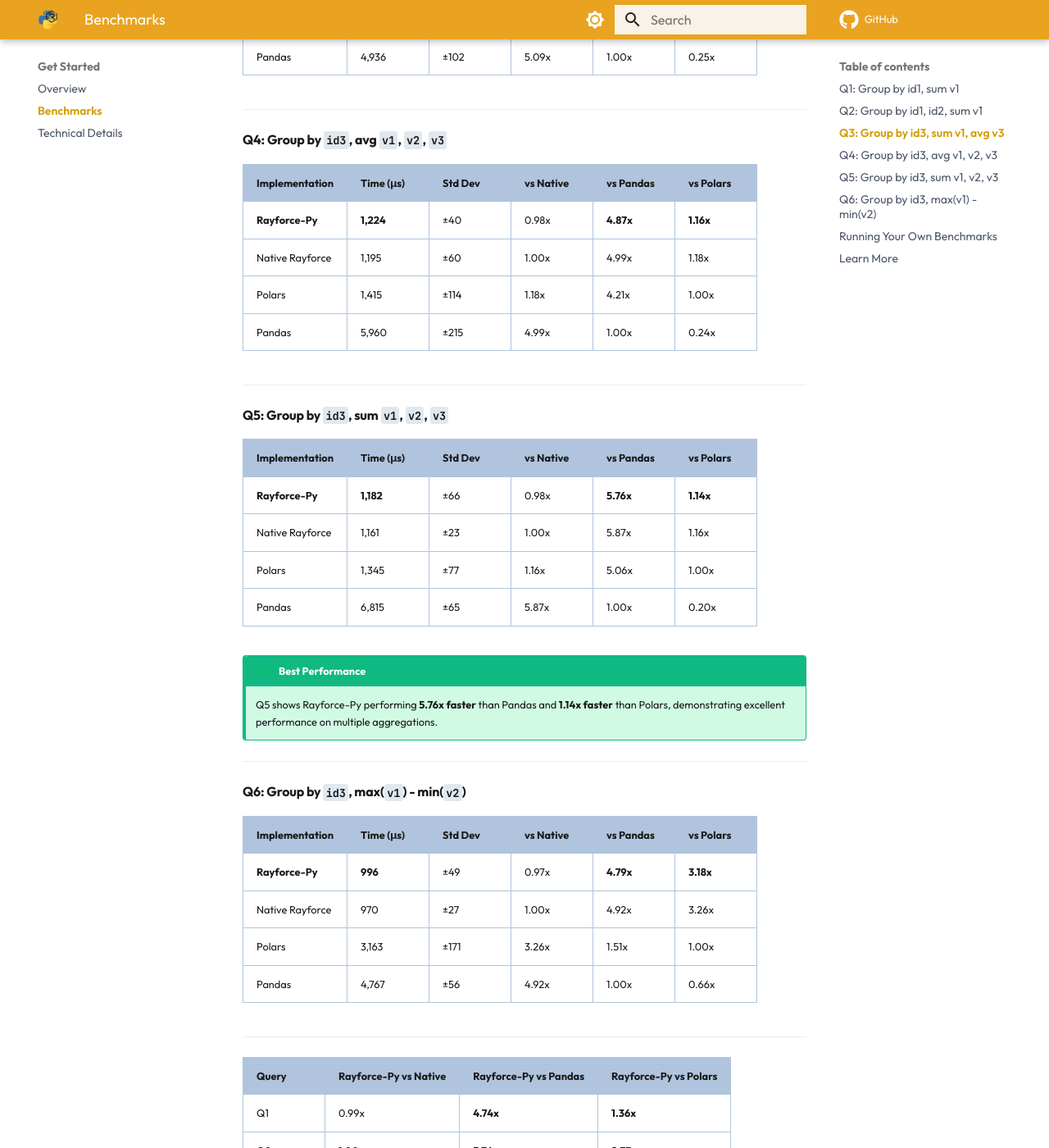
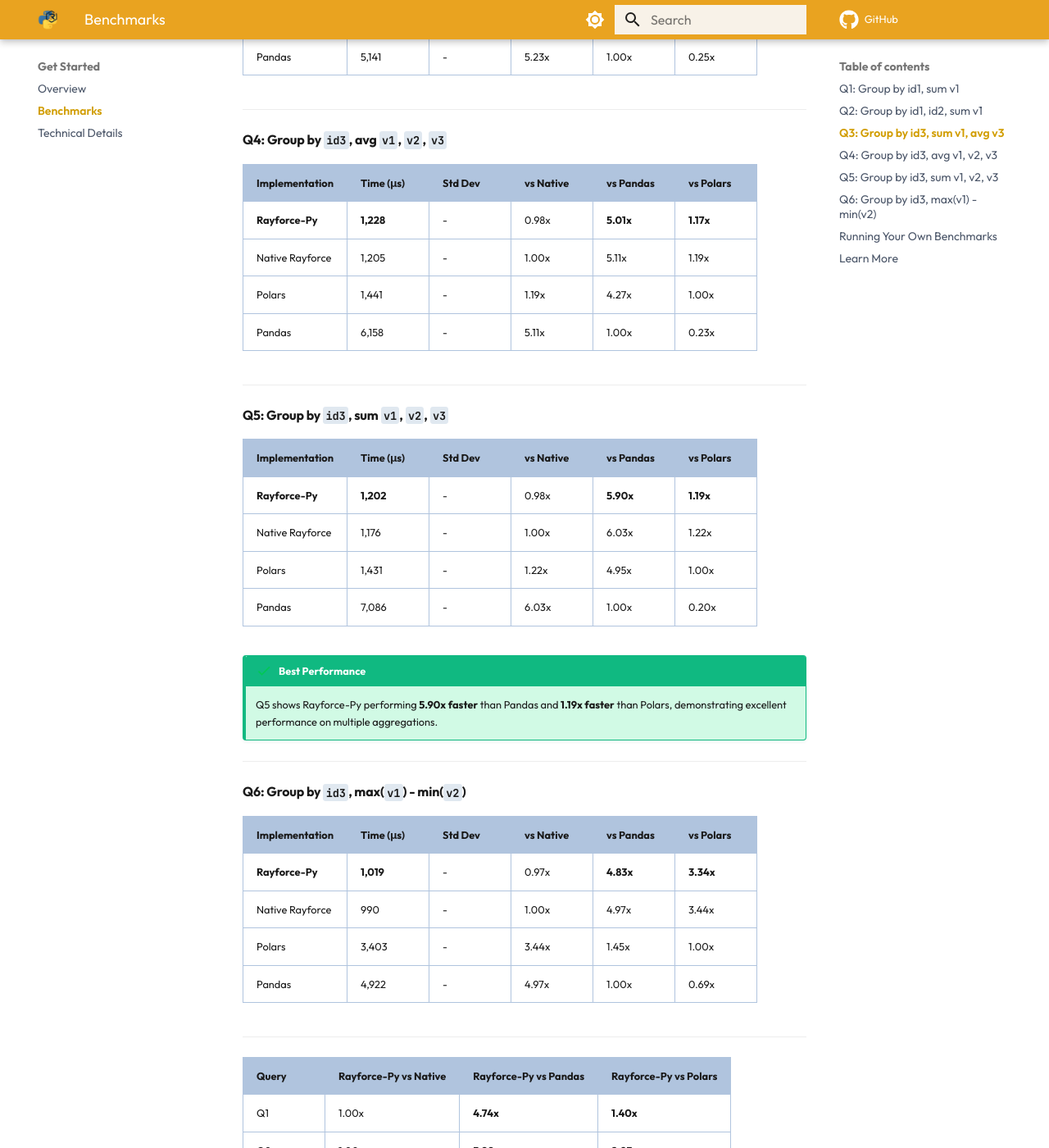
Before and after one commit to RayforceDB/rayforce-py, an MkDocs documentation site: the page built from docs/docs/content/get-started/benchmarks.md, in a window 1280 px wide and 1400 px high, scrolled down 2079 px. Shown: the whole window at 82% size. Built offline with MkDocs 1.6.1 and Material for MkDocs 9.7.7, drawn with Linux system fonts in a browser that asks for light colours; comment, search, counter and statistics services are not loaded; a style sheet for code colours, icons or effects is not loaded; some of the changed text lies outside the part shown.

Commit message:
Update benchmarks

```diff
--- a/docs/docs/content/get-started/benchmarks.md
+++ b/docs/docs/content/get-started/benchmarks.md
@@ -8,46 +8,46 @@ Rayforce-Py delivers exceptional performance, closely matching native Rayforce w
     <div style="flex: 1;">
       <div style="display: flex; justify-content: space-between; margin-bottom: 0.5rem;">
         <span style="font-weight: 600;">Rayforce-Py</span>
-        <span style="color: var(--gold-500); font-weight: 700;">1,093 μs</span>
+        <span style="color: var(--gold-500); font-weight: 700;">1,271 μs</span>
       </div>
       <div style="background: var(--bg-tertiary); height: 8px; border-radius: 4px; overflow: hidden;">
-        <div style="background: linear-gradient(90deg, var(--gold-500), var(--gold-400)); height: 100%; width: 16.4%;"></div>
+        <div style="background: linear-gradient(90deg, var(--gold-500), var(--gold-400)); height: 100%; width: 18.5%;"></div>
       </div>
     </div>
-    <div style="color: var(--gold-500); font-weight: 700; min-width: 60px; text-align: right;">5.16x</div>
+    <div style="color: var(--gold-500); font-weight: 700; min-width: 60px; text-align: right;">5.26x</div>
   </div>
 
   <div style="display: flex; align-items: center; gap: 1rem; margin-bottom: 1rem;">
     <div style="flex: 1;">
       <div style="display: flex; justify-content: space-between; margin-bottom: 0.5rem;">
         <span style="font-weight: 600;">Native Rayforce</span>
-        <span style="color: var(--navy-300); font-weight: 700;">1,146 μs</span>
+        <span style="color: var(--navy-300); font-weight: 700;">1,257 μs</span>
       </div>
       <div style="background: var(--bg-tertiary); height: 8px; border-radius: 4px; overflow: hidden;">
-        <div style="background: linear-gradient(90deg, var(--navy-400), var(--navy-300)); height: 100%; width: 17.2%;"></div>
+        <div style="background: linear-gradient(90deg, var(--navy-400), var(--navy-300)); height: 100%; width: 18.3%;"></div>
       </div>
     </div>
-    <div style="color: var(--navy-300); font-weight: 700; min-width: 60px; text-align: right;">5.82x</div>
+    <div style="color: var(--navy-300); font-weight: 700; min-width: 60px; text-align: right;">5.46x</div>
   </div>
 
   <div style="display: flex; align-items: center; gap: 1rem; margin-bottom: 1rem;">
     <div style="flex: 1;">
       <div style="display: flex; justify-content: space-between; margin-bottom: 0.5rem;">
         <span style="font-weight: 600;">Polars</span>
-        <span style="color: var(--text-secondary); font-weight: 700;">2,474 μs</span>
+        <span style="color: var(--text-secondary); font-weight: 700;">2,572 μs</span>
       </div>
       <div style="background: var(--bg-tertiary); height: 8px; border-radius: 4px; overflow: hidden;">
-        <div style="background: linear-gradient(90deg, var(--text-secondary), var(--text-secondary)); height: 100%; width: 37.1%;"></div>
+        <div style="background: linear-gradient(90deg, var(--text-secondary), var(--text-secondary)); height: 100%; width: 37.5%;"></div>
       </div>
     </div>
-    <div style="color: var(--text-secondary); font-weight: 700; min-width: 60px; text-align: right;">2.70x</div>
+    <div style="color: var(--text-secondary); font-weight: 700; min-width: 60px; text-align: right;">2.67x</div>
   </div>
 
   <div style="display: flex; align-items: center; gap: 1rem;">
     <div style="flex: 1;">
       <div style="display: flex; justify-content: space-between; margin-bottom: 0.5rem;">
         <span style="font-weight: 600;">Pandas</span>
-        <span style="color: var(--text-secondary); font-weight: 700;">6,667 μs</span>
+        <span style="color: var(--text-secondary); font-weight: 700;">6,860 μs</span>
       </div>
       <div style="background: var(--bg-tertiary); height: 8px; border-radius: 4px; overflow: hidden;">
         <div style="background: linear-gradient(90deg, var(--text-secondary), var(--text-tertiary)); height: 100%; width: 100%;"></div>
@@ -60,11 +60,11 @@ Rayforce-Py delivers exceptional performance, closely matching native Rayforce w
 
 <div class="benchmark-stats" style="display: grid; grid-template-columns: repeat(auto-fit, minmax(200px, 1fr)); gap: 1.5rem; margin: 2rem 0;">
   <div style="background: linear-gradient(135deg, rgba(233, 163, 32, 0.1) 0%, rgba(233, 163, 32, 0.05) 100%); padding: 1.5rem; border-radius: 12px; border: 1px solid rgba(233, 163, 32, 0.2);">
-    <div style="font-size: 2.5rem; font-weight: 800; color: var(--gold-500); margin-bottom: 0.5rem;">~1.81x</div>
+    <div style="font-size: 2.5rem; font-weight: 800; color: var(--gold-500); margin-bottom: 0.5rem;">~2x</div>
     <div style="color: var(--text-secondary); font-size: 0.8rem;">Faster than Polars</div>
   </div>
   <div style="background: linear-gradient(135deg, rgba(233, 163, 32, 0.1) 0%, rgba(233, 163, 32, 0.05) 100%); padding: 1.5rem; border-radius: 12px; border: 1px solid rgba(233, 163, 32, 0.2);">
-    <div style="font-size: 2.5rem; font-weight: 800; color: var(--gold-500); margin-bottom: 0.5rem;">~5.16x</div>
+    <div style="font-size: 2.5rem; font-weight: 800; color: var(--gold-500); margin-bottom: 0.5rem;">~5.3x</div>
     <div style="color: var(--text-secondary); font-size: 0.8rem;">Faster than Pandas</div>
   </div>
   <div style="background: linear-gradient(135deg, rgba(233, 163, 32, 0.1) 0%, rgba(233, 163, 32, 0.05) 100%); padding: 1.5rem; border-radius: 12px; border: 1px solid rgba(233, 163, 32, 0.2);">
@@ -87,10 +87,10 @@ Rayforce-Py delivers exceptional performance, closely matching native Rayforce w
 
 | Implementation | Time (μs) | Std Dev | vs Native | vs Pandas | vs Polars |
 |----------------|-----------|---------|------------|-----------|-----------|
-| **Rayforce-Py** | **767** | ±72 | 0.99x | **4.74x** | **1.36x** |
-| Native Rayforce | 762 | ±31 | 1.00x | 4.78x | 1.37x |
-| Polars | 1,045 | ±92 | 1.37x | 3.48x | 1.00x |
-| Pandas | 3,638 | ±113 | 4.78x | 1.00x | 0.29x |
+| **Rayforce-Py** | **781** | - | 1.00x | **4.74x** | **1.40x** |
+| Native Rayforce | 779 | - | 1.00x | 4.75x | 1.41x |
+| Polars | 1,096 | - | 1.41x | 3.37x | 1.00x |
+| Pandas | 3,696 | - | 4.75x | 1.00x | 0.30x |
 
 ---
 
@@ -98,13 +98,13 @@ Rayforce-Py delivers exceptional performance, closely matching native Rayforce w
 
 | Implementation | Time (μs) | Std Dev | vs Native | vs Pandas | vs Polars |
 |----------------|-----------|---------|------------|-----------|-----------|
-| **Rayforce-Py** | **2,410** | ±104 | 1.00x | **5.76x** | **2.75x** |
-| Native Rayforce | 2,420 | ±84 | 1.00x | 5.74x | 2.75x |
-| Polars | 6,634 | ±595 | 2.75x | 2.09x | 1.00x |
-| Pandas | 13,885 | ±232 | 5.74x | 1.00x | 0.48x |
+| **Rayforce-Py** | **2,398** | - | 1.00x | **5.90x** | **2.83x** |
+| Native Rayforce | 2,410 | - | 1.00x | 5.87x | 2.82x |
+| Polars | 6,797 | - | 2.82x | 2.08x | 1.00x |
+| Pandas | 14,155 | - | 5.87x | 1.00x | 0.48x |
 
 !!! tip "Performance Insight"
-    Multi-column group by operations show the largest performance advantage, with Rayforce-Py being **5.76x faster** than Pandas and **2.75x faster** than Polars.
+    Multi-column group by operations show the largest performance advantage, with Rayforce-Py being **5.90x faster** than Pandas and **2.83x faster** than Polars.
 
 ---
 
@@ -112,10 +112,10 @@ Rayforce-Py delivers exceptional performance, closely matching native Rayforce w
 
 | Implementation | Time (μs) | Std Dev | vs Native | vs Pandas | vs Polars |
 |----------------|-----------|---------|------------|-----------|-----------|
-| **Rayforce-Py** | **978** | ±38 | 0.99x | **5.05x** | **1.27x** |
-| Native Rayforce | 970 | ±28 | 1.00x | 5.09x | 1.28x |
-| Polars | 1,245 | ±811 | 1.28x | 3.96x | 1.00x |
-| Pandas | 4,936 | ±102 | 5.09x | 1.00x | 0.25x |
+| **Rayforce-Py** | **995** | - | 0.99x | **5.17x** | **1.27x** |
+| Native Rayforce | 983 | - | 1.00x | 5.23x | 1.28x |
+| Polars | 1,261 | - | 1.28x | 4.08x | 1.00x |
+| Pandas | 5,141 | - | 5.23x | 1.00x | 0.25x |
 
 ---
 
@@ -123,10 +123,10 @@ Rayforce-Py delivers exceptional performance, closely matching native Rayforce w
 
 | Implementation | Time (μs) | Std Dev | vs Native | vs Pandas | vs Polars |
 |----------------|-----------|---------|------------|-----------|-----------|
-| **Rayforce-Py** | **1,224** | ±40 | 0.98x | **4.87x** | **1.16x** |
-| Native Rayforce | 1,195 | ±60 | 1.00x | 4.99x | 1.18x |
-| Polars | 1,415 | ±114 | 1.18x | 4.21x | 1.00x |
-| Pandas | 5,960 | ±215 | 4.99x | 1.00x | 0.24x |
+| **Rayforce-Py** | **1,228** | - | 0.98x | **5.01x** | **1.17x** |
+| Native Rayforce | 1,205 | - | 1.00x | 5.11x | 1.19x |
+| Polars | 1,441 | - | 1.19x | 4.27x | 1.00x |
+| Pandas | 6,158 | - | 5.11x | 1.00x | 0.23x |
 
 ---
 
@@ -134,13 +134,13 @@ Rayforce-Py delivers exceptional performance, closely matching native Rayforce w
 
 | Implementation | Time (μs) | Std Dev | vs Native | vs Pandas | vs Polars |
 |----------------|-----------|---------|------------|-----------|-----------|
-| **Rayforce-Py** | **1,182** | ±66 | 0.98x | **5.76x** | **1.14x** |
-| Native Rayforce | 1,161 | ±23 | 1.00x | 5.87x | 1.16x |
-| Polars | 1,345 | ±77 | 1.16x | 5.06x | 1.00x |
-| Pandas | 6,815 | ±65 | 5.87x | 1.00x | 0.20x |
+| **Rayforce-Py** | **1,202** | - | 0.98x | **5.90x** | **1.19x** |
+| Native Rayforce | 1,176 | - | 1.00x | 6.03x | 1.22x |
+| Polars | 1,431 | - | 1.22x | 4.95x | 1.00x |
+| Pandas | 7,086 | - | 6.03x | 1.00x | 0.20x |
 
 !!! success "Best Performance"
-    Q5 shows Rayforce-Py performing **5.76x faster** than Pandas and **1.14x faster** than Polars, demonstrating excellent performance on multiple aggregations.
+    Q5 shows Rayforce-Py performing **5.90x faster** than Pandas and **1.19x faster** than Polars, demonstrating excellent performance on multiple aggregations.
 
 ---
 
@@ -148,25 +148,25 @@ Rayforce-Py delivers exceptional performance, closely matching native Rayforce w
 
 | Implementation | Time (μs) | Std Dev | vs Native | vs Pandas | vs Polars |
 |----------------|-----------|---------|------------|-----------|-----------|
-| **Rayforce-Py** | **996** | ±49 | 0.97x | **4.79x** | **3.18x** |
-| Native Rayforce | 970 | ±27 | 1.00x | 4.92x | 3.26x |
-| Polars | 3,163 | ±171 | 3.26x | 1.51x | 1.00x |
-| Pandas | 4,767 | ±56 | 4.92x | 1.00x | 0.66x |
+| **Rayforce-Py** | **1,019** | - | 0.97x | **4.83x** | **3.34x** |
+| Native Rayforce | 990 | - | 1.00x | 4.97x | 3.44x |
+| Polars | 3,403 | - | 3.44x | 1.45x | 1.00x |
+| Pandas | 4,922 | - | 4.97x | 1.00x | 0.69x |
 
 ---
 
 | Query | Rayforce-Py vs Native | Rayforce-Py vs Pandas | Rayforce-Py vs Polars |
 |-------|----------------------|----------------------|----------------------|
-| Q1 | 0.99x | **4.74x** | **1.36x** |
-| Q2 | 1.00x | **5.76x** | **2.75x** |
-| Q3 | 0.99x | **5.05x** | **1.27x** |
-| Q4 | 0.98x | **4.87x** | **1.16x** |
-| Q5 | 0.98x | **5.76x** | **1.14x** |
-| Q6 | 0.97x | **4.79x** | **3.18x** |
-| **Average** | **0.99x** | **5.16x** | **1.81x** |
+| Q1 | 1.00x | **4.74x** | **1.40x** |
+| Q2 | 1.00x | **5.90x** | **2.83x** |
+| Q3 | 0.99x | **5.17x** | **1.27x** |
+| Q4 | 0.98x | **5.01x** | **1.17x** |
+| Q5 | 0.98x | **5.90x** | **1.19x** |
+| Q6 | 0.97x | **4.83x** | **3.34x** |
+| **Average** | **0.99x** | **5.26x** | **1.87x** |
 
 !!! note "Performance Analysis"
-    Rayforce-Py adds only **1% average overhead** compared to native Rayforce, demonstrating the efficiency of the Python bindings. On average, Rayforce-Py is **5.16x faster** than Pandas and **1.81x faster** than Polars, making it an excellent choice for high-performance data processing.
+    Rayforce-Py adds less that **0.5% average overhead** compared to native Rayforce, demonstrating the efficiency of the Python bindings. On average, Rayforce-Py is **5.26x faster** than Pandas and **1.87x faster** than Polars, making it an excellent choice for high-performance data processing.
 
 ---
 
```
Also changed, not shown: docs/docs/assets/benchmark.png.
